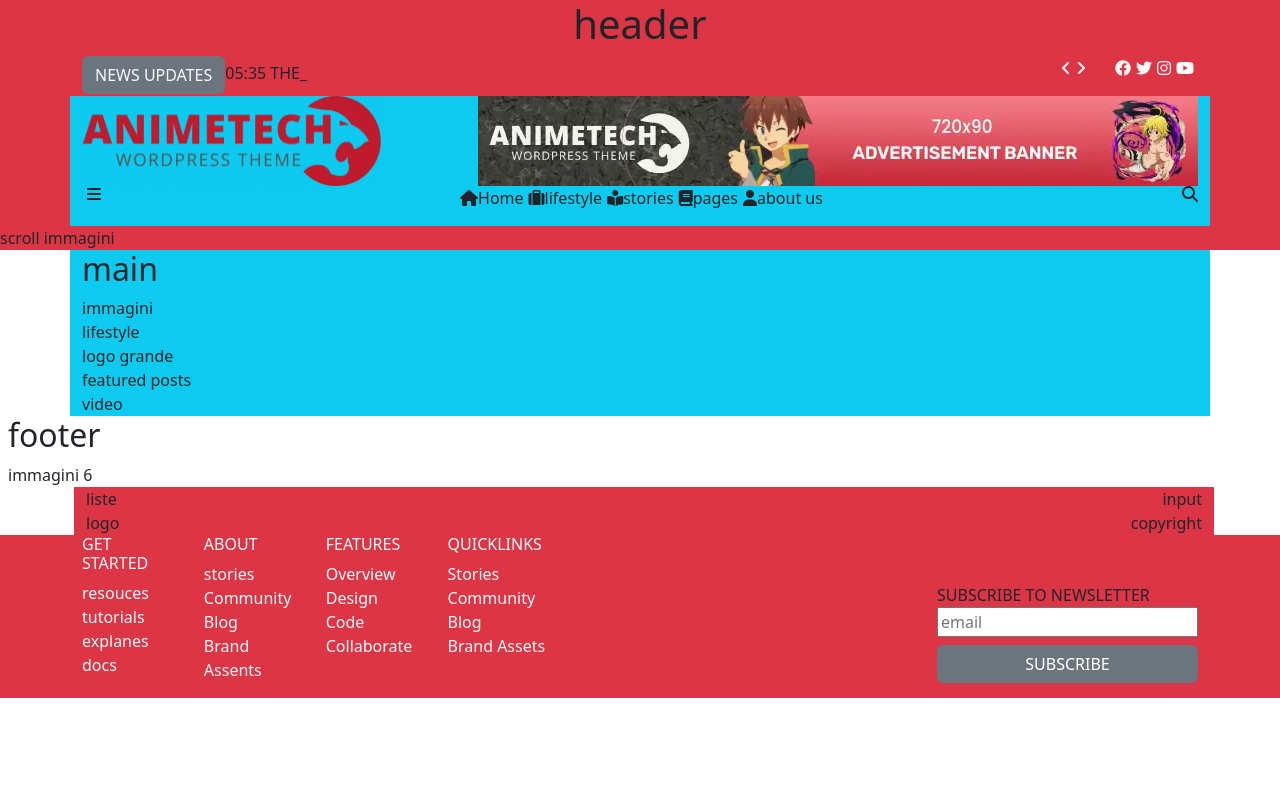
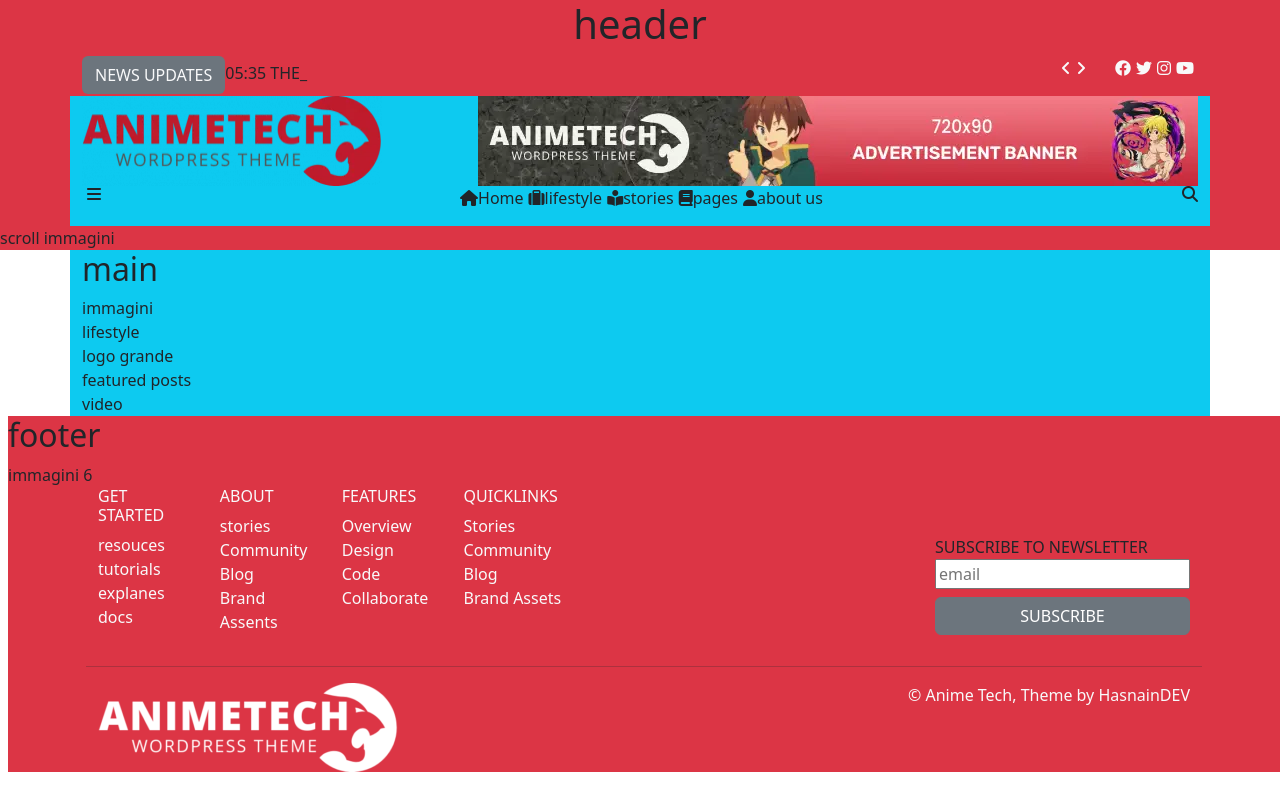
Before and after one commit to chiara1911/proj-html-vuejs, a Vue app: page / in a window 1280 px wide. Built offline with nearby package versions, Linux system fonts and the light colour scheme.

Commit message:
fix footer

```diff
--- a/src/components/FooterApp.vue
+++ b/src/components/FooterApp.vue
@@ -1,86 +1,28 @@
 <template>
-  <div class="ms-2">
+  <div class="ms-2 bg-danger">
     <h2>footer</h2>
     <section>immagini 6</section>
-    <div class="container bg-danger d-flex flex-column justify-content-between">
-      <div class="d-flex flex-row justify-content-between">
-        <div>liste</div>
-        <div>input</div>
-      </div>
-      <div class="d-flex flex-row justify-content-between">
-        <div>logo</div>
-        <div>copyright</div>
-      </div>
+    <div class="container">
+      <TopFooter />
+      <hr>
+     <BottomFooter />
     </div>
-  </div>
+    </div>
 
-  <div id="top-footer " class="bg-danger">
-    <div class="container">
-      <div class="row ">
-        <div class="col-9 d-flex justify-content-between align-content-between">
-          <div class="row">
-            <div class="col-3">
-              <ul class="list-unstyled">
-                <h6 class="text-uppercase text-light">get started</h6>
-                <li v-for="start in started">
-                  <a href="#" class="text-light">{{ start }}</a>
-                </li>
-              </ul>
-            </div>
-            <div class="col-3">
-              <ul class="list-unstyled">
-                <h6 class="text-uppercase text-light">about</h6>
-                <li v-for="aboutEl in about" class="text-light">
-                  <a href="#" class="text-light">{{ aboutEl }}</a>
-                </li>
-              </ul>
-            </div>
-            <div class="col-3">
-              <ul class="list-unstyled">
-                <h6 class="text-uppercase text-light">features</h6>
-                <li v-for="featuresEl in features" class="text-light">
-                  <a href="#" class="text-light">{{ featuresEl }}</a>
-                </li>
-              </ul>
-            </div>
-            <div class="col-3">
-              <ul class="list-unstyled">
-                <h6 class="text-uppercase text-light">quickLinks</h6>
-                <li v-for="quickLinksEl in quickLinks" class="text-light">
-                  <a href="#" class="text-light">{{ quickLinksEl }}</a>
-                </li>
-              </ul>
-            </div>
-          </div>
-          </div>
-          <div class="col-3 mt-5 d-flex flex-column" >
-            <span class="text-uppercase"> subscribe to newsletter</span>
-            <input type="e-mail" name="hello" placeholder="email" />
-            <button class="btn btn-secondary text-uppercase mt-2"> subscribe</button>
-          </div>
-        </div>
-      </div>
-    </div>
+
 
 </template>
 
 <script>
+import TopFooter from './FooterComponent/TopFooter.vue';
+import BottomFooter from './FooterComponent/BottomFooter.vue'
+
 export default {
-  name: "FooterApp",
-  data() {
-    return {
-      started: ["resouces", "tutorials", "explanes", "docs"],
-
-      about: ["stories", "Community", "Blog", "Brand Assents"],
-      features: ["Overview", "Design", "Code", "Collaborate"],
-      quickLinks: ["Stories", "Community", "Blog", "Brand Assets"],
-    };
-  },
+    name: "FooterApp",
+    components: { TopFooter, BottomFooter }
 };
 </script>
 
 <style lang="scss" scoped>
-a {
-  text-decoration: none;
-}
+
 </style>
--- /dev/null
+++ b/src/components/FooterComponent/BottomFooter.vue
@@ -0,0 +1,16 @@
+<template>
+ <div class="container d-flex flex-row justify-content-between">
+       <img src="/public/images/assets/anime-whitelogo-300x89.png" alt="anime-logo">
+        <span class="text-light">&copy; Anime Tech, Theme by HasnainDEV </span>
+      </div>
+</template>
+
+<script>
+    export default {
+        name: "BottomFooter"
+    }
+</script>
+
+<style lang="scss" scoped>
+
+</style>
--- /dev/null
+++ b/src/components/FooterComponent/TopFooter.vue
@@ -0,0 +1,72 @@
+<template>
+
+        <div id="top-footer " class="bg-danger">
+    <div class="container">
+      <div class="row ">
+        <div class="col-9 d-flex justify-content-between align-content-between">
+          <div class="row">
+            <div class="col-3">
+              <ul class="list-unstyled">
+                <h6 class="text-uppercase text-light">get started</h6>
+                <li v-for="start in started">
+                  <a href="#" class="text-light">{{ start }}</a>
+                </li>
+              </ul>
+            </div>
+            <div class="col-3">
+              <ul class="list-unstyled">
+                <h6 class="text-uppercase text-light">about</h6>
+                <li v-for="aboutEl in about" class="text-light">
+                  <a href="#" class="text-light">{{ aboutEl }}</a>
+                </li>
+              </ul>
+            </div>
+            <div class="col-3">
+              <ul class="list-unstyled">
+                <h6 class="text-uppercase text-light">features</h6>
+                <li v-for="featuresEl in features" class="text-light">
+                  <a href="#" class="text-light">{{ featuresEl }}</a>
+                </li>
+              </ul>
+            </div>
+            <div class="col-3">
+              <ul class="list-unstyled">
+                <h6 class="text-uppercase text-light">quickLinks</h6>
+                <li v-for="quickLinksEl in quickLinks" class="text-light">
+                  <a href="#" class="text-light">{{ quickLinksEl }}</a>
+                </li>
+              </ul>
+            </div>
+          </div>
+          </div>
+          <div class="col-3 mt-5 d-flex flex-column" >
+            <span class="text-uppercase"> subscribe to newsletter</span>
+            <input type="e-mail" name="hello" placeholder="email" />
+            <button class="btn btn-secondary text-uppercase mt-2"> subscribe</button>
+          </div>
+        </div>
+      </div>
+    </div>
+
+</template>
+
+<script>
+    export default {
+        name:"TopFooter",
+        data() {
+    return {
+      started: ["resouces", "tutorials", "explanes", "docs"],
+
+      about: ["stories", "Community", "Blog", "Brand Assents"],
+      features: ["Overview", "Design", "Code", "Collaborate"],
+      quickLinks: ["Stories", "Community", "Blog", "Brand Assets"],
+    };
+  },
+    }
+</script>
+
+<style lang="scss" scoped>
+a {
+  text-decoration: none;
+}
+</style>
```
